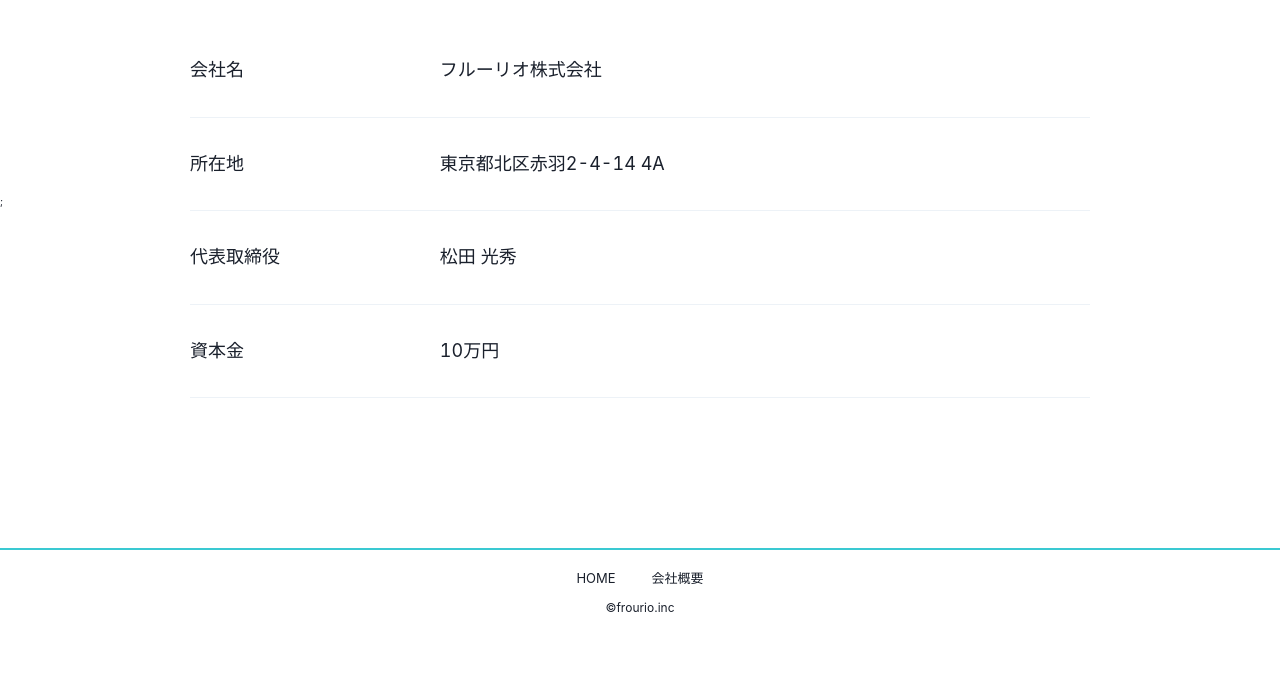
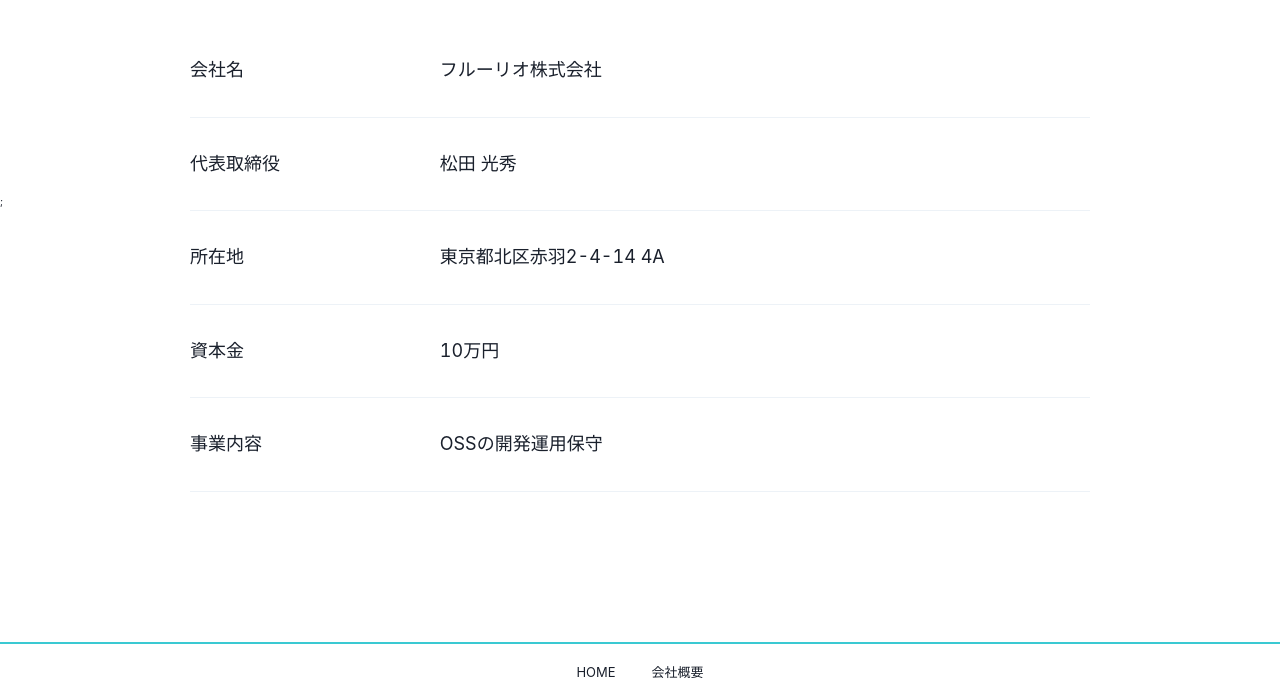
Before and after one commit to frourios/frourio.co.jp, a Next.js app: page /company_info in a window 1280 px wide. Shown: the part 606-1294 px from the top of the page. Before the commit the page ends 1242 px from the top, so only its background shows below. Built offline with nearby package versions, Linux system fonts and the light colour scheme.

Commit message:
feat: update company info

```diff
--- a/pages/company_info.tsx
+++ b/pages/company_info.tsx
@@ -16,9 +16,10 @@
       <Table maxW="900px" m="15rem auto" w="80%" fontSize="1.8rem">
         <Tbody>
           <Item sub="会社名" val="フルーリオ株式会社" />
+          <Item sub="代表取締役" val="松田 光秀" />
           <Item sub="所在地" val="東京都北区赤羽2-4-14 4A" />
-          <Item sub="代表取締役" val="松田 光秀" />
           <Item sub="資本金" val="10万円" />
+          <Item sub="事業内容" val="OSSの開発運用保守" />
         </Tbody>
       </Table>
     </Layout>
```
